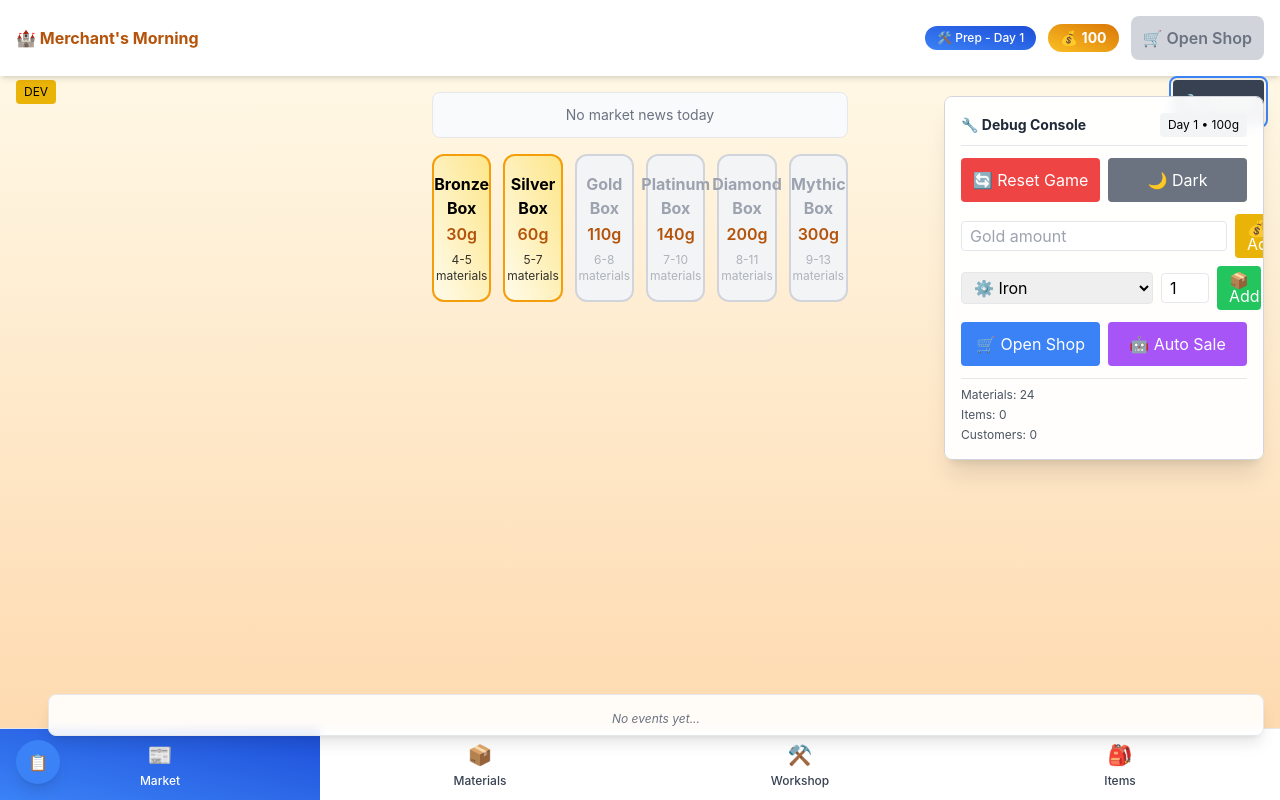
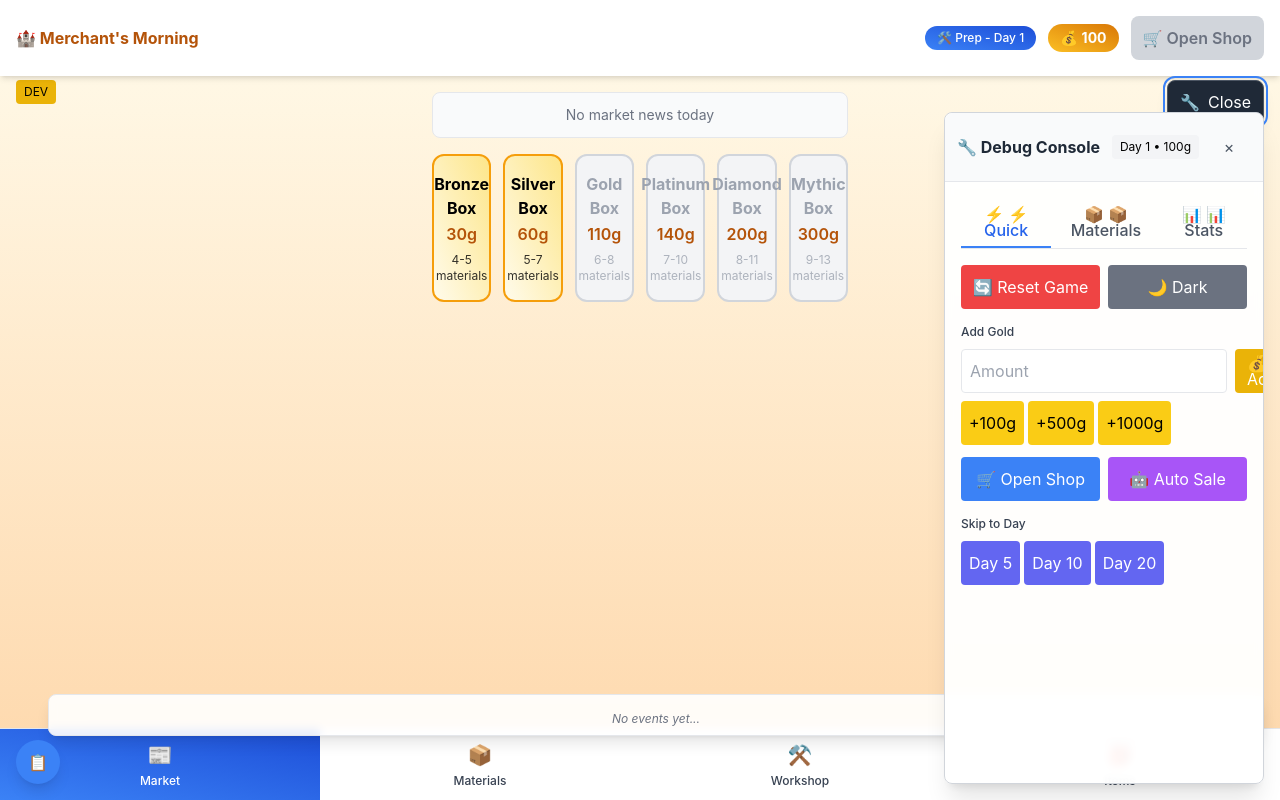
Before and after one commit to hendrism/merchants-morning, a React (Create React App) app: page / in a window 1280 px wide. Both pictures are taken after a click on the button "🔧 Debug". Built offline with nearby package versions, Linux system fonts and the light colour scheme.

Commit message:
fixing debug console

```diff
--- a/src/App.jsx
+++ b/src/App.jsx
@@ -98,6 +98,19 @@ const MerchantsMorning = () => {
   // Check if we're in development mode (more reliable check)
   const isDevelopment = !process.env.NODE_ENV || process.env.NODE_ENV === 'development';
 
+  // Add keyboard shortcut for debug console (Ctrl+D or Cmd+D)
+  useEffect(() => {
+    const handleKeyPress = (e) => {
+      if ((e.ctrlKey || e.metaKey) && e.key === 'd' && isDevelopment) {
+        e.preventDefault();
+        setShowDebug(prev => !prev);
+      }
+    };
+
+    document.addEventListener('keydown', handleKeyPress);
+    return () => document.removeEventListener('keydown', handleKeyPress);
+  }, [isDevelopment]);
+
   return (
     <div className="min-h-screen flex flex-col bg-gradient-to-b from-amber-50 to-orange-200">
       <Header
@@ -165,17 +178,55 @@ const MerchantsMorning = () => {
 
       <UpdateToast />
 
-      {/* Debug Tools - Always show in development, or when manually enabled */}
-      {(isDevelopment || showDebug) && (
+      {/* Debug Tools - Fixed visibility and positioning */}
+      {isDevelopment && (
         <>
+          {/* Debug Toggle Button - Always visible in development */}
           <button
-            className="fixed top-20 right-4 bg-gray-700 text-white px-3 py-1 rounded z-50 hover:bg-gray-600 transition-colors shadow-lg"
+            className="fixed top-20 right-4 bg-gray-800 text-white px-3 py-2 rounded-lg z-[60] hover:bg-gray-700 transition-colors shadow-lg border border-gray-600"
             onClick={() => setShowDebug(prev => !prev)}
-            title="Toggle Debug Console"
+            title="Toggle Debug Console (Ctrl+D)"
           >
-            {showDebug ? '🔧 Close' : '🔧 Debug'}
+            <span className="flex items-center gap-2">
+              <span>🔧</span>
+              <span className="hidden sm:inline">
+                {showDebug ? 'Close' : 'Debug'}
+              </span>
+            </span>
           </button>
+
+          {/* Debug Console - Better positioning to avoid conflicts */}
           {showDebug && (
+            <>
+              {/* Backdrop for mobile */}
+              <div
+                className="fixed inset-0 bg-black bg-opacity-25 z-[55] md:hidden"
+                onClick={() => setShowDebug(false)}
+              />
+
+              {/* Debug Console */}
+              <div className="fixed top-28 right-4 bottom-4 w-80 max-w-[calc(100vw-2rem)] bg-white/95 backdrop-blur-sm border border-gray-300 rounded-lg shadow-xl z-[65] flex flex-col">
+                {/* Console Header */}
+                <div className="flex items-center justify-between p-3 border-b bg-gray-50 rounded-t-lg">
+                  <h2 className="font-bold text-gray-800 flex items-center gap-2">
+                    🔧 Debug Console
+                  </h2>
+                  <div className="flex items-center gap-2">
+                    <div className="text-xs bg-gray-100 px-2 py-1 rounded">
+                      Day {gameState.day} • {gameState.gold}g
+                    </div>
+                    <button
+                      className="text-gray-600 hover:text-gray-800 text-xl leading-none"
+                      onClick={() => setShowDebug(false)}
+                      title="Close Debug Console"
+                    >
+                      ×
+                    </button>
+                  </div>
+                </div>
+
+                {/* Console Content - Scrollable */}
+                <div className="flex-1 overflow-y-auto">
                   <DebugConsole
                     gameState={gameState}
                     setGameState={setGameState}
@@ -183,11 +234,14 @@ const MerchantsMorning = () => {
                     openShop={openShop}
                     serveCustomer={serveCustomer}
                   />
+                </div>
+              </div>
+            </>
           )}
         </>
       )}
 
-      {/* Development mode indicator */}
+      {/* Development mode indicator - Updated positioning */}
       {isDevelopment && (
         <div className="fixed top-20 left-4 bg-yellow-500 text-black px-2 py-1 rounded text-xs z-40">
           DEV
--- a/src/components/DebugConsole.jsx
+++ b/src/components/DebugConsole.jsx
@@ -6,6 +6,7 @@ const DebugConsole = ({ gameState, setGameState, resetGame, openShop, serveCusto
   const [goldAmount, setGoldAmount] = useState('');
   const [materialId, setMaterialId] = useState(Object.keys(MATERIALS)[0]);
   const [materialAmount, setMaterialAmount] = useState('1');
+  const [activeTab, setActiveTab] = useState('quick'); // quick, materials, stats
   const [darkMode, setDarkMode] = useState(() =>
     document.documentElement.classList.contains('dark')
   );
@@ -53,15 +54,54 @@ const DebugConsole = ({ gameState, setGameState, resetGame, openShop, serveCusto
     }
   };
 
+  const addAllMaterials = () => {
+    setGameState(prev => ({
+      ...prev,
+      materials: Object.keys(MATERIALS).reduce((acc, matId) => {
+        acc[matId] = (prev.materials[matId] || 0) + 10;
+        return acc;
+      }, { ...prev.materials })
+    }));
+  };
+
+  const clearInventory = () => {
+    setGameState(prev => ({ ...prev, inventory: {} }));
+  };
+
+  const skipToDay = (day) => {
+    setGameState(prev => ({ ...prev, day, gold: prev.gold + (day - prev.day) * 100 }));
+  };
+
+  const tabs = [
+    { id: 'quick', label: '⚡ Quick', icon: '⚡' },
+    { id: 'materials', label: '📦 Materials', icon: '📦' },
+    { id: 'stats', label: '📊 Stats', icon: '📊' }
+  ];
+
   return (
-    <div className="fixed top-24 right-4 bg-white/95 backdrop-blur-sm border border-gray-300 rounded-lg shadow-xl p-4 w-80 z-50 text-sm space-y-3 max-h-96 overflow-y-auto">
-      <div className="flex items-center justify-between border-b pb-2">
-        <h2 className="font-bold text-gray-800">🔧 Debug Console</h2>
-        <div className="text-xs bg-gray-100 px-2 py-1 rounded">
-          Day {gameState.day} • {gameState.gold}g
-        </div>
+    <div className="p-4 text-sm space-y-4 h-full">
+      {/* Tab Navigation */}
+      <div className="flex border-b">
+        {tabs.map(tab => (
+          <button
+            key={tab.id}
+            className={`px-3 py-2 text-xs font-medium border-b-2 transition-colors ${
+              activeTab === tab.id
+                ? 'border-blue-500 text-blue-600'
+                : 'border-transparent text-gray-600 hover:text-gray-800'
+            }`}
+            onClick={() => setActiveTab(tab.id)}
+          >
+            <span className="mr-1">{tab.icon}</span>
+            {tab.label}
+          </button>
+        ))}
       </div>
 
+      {/* Quick Actions Tab */}
+      {activeTab === 'quick' && (
+        <div className="space-y-3">
+          {/* Game Controls */}
           <div className="grid grid-cols-2 gap-2">
             <button
               className="bg-red-500 hover:bg-red-600 text-white rounded p-2 text-xs transition-colors"
@@ -77,12 +117,14 @@ const DebugConsole = ({ gameState, setGameState, resetGame, openShop, serveCusto
             </button>
           </div>
 
+          {/* Quick Add Gold */}
           <div className="space-y-2">
-        <div className="flex gap-2 items-center">
+            <label className="text-xs font-medium text-gray-700">Add Gold</label>
+            <div className="flex gap-2">
               <input
                 type="number"
                 className="border rounded px-2 py-1 flex-1 text-xs"
-            placeholder="Gold amount"
+                placeholder="Amount"
                 value={goldAmount}
                 onChange={e => setGoldAmount(e.target.value)}
               />
@@ -93,34 +135,22 @@ const DebugConsole = ({ gameState, setGameState, resetGame, openShop, serveCusto
                 💰 Add
               </button>
             </div>
-
-        <div className="flex gap-2 items-center">
-          <select
-            className="border rounded px-2 py-1 flex-1 text-xs"
-            value={materialId}
-            onChange={e => setMaterialId(e.target.value)}
+            <div className="flex gap-1">
+              {[100, 500, 1000].map(amount => (
+                <button
+                  key={amount}
+                  className="bg-yellow-400 hover:bg-yellow-500 text-xs px-2 py-1 rounded transition-colors"
+                  onClick={() => {
+                    setGameState(prev => ({ ...prev, gold: prev.gold + amount }));
+                  }}
                 >
-            {Object.entries(MATERIALS).map(([id, m]) => (
-              <option key={id} value={id}>
-                {m.icon} {m.name}
-              </option>
+                  +{amount}g
+                </button>
               ))}
-          </select>
-          <input
-            type="number"
-            className="border rounded px-2 py-1 w-12 text-xs"
-            value={materialAmount}
-            onChange={e => setMaterialAmount(e.target.value)}
-          />
-          <button
-            className="bg-green-500 hover:bg-green-600 text-white px-3 py-1 rounded text-xs transition-colors"
-            onClick={addMaterial}
-          >
-            📦 Add
-          </button>
             </div>
           </div>
 
+          {/* Game Phase Controls */}
           <div className="grid grid-cols-2 gap-2">
             <button
               className="bg-blue-500 hover:bg-blue-600 text-white rounded p-2 text-xs transition-colors"
@@ -136,13 +166,121 @@ const DebugConsole = ({ gameState, setGameState, resetGame, openShop, serveCusto
             </button>
           </div>
 
-      <div className="border-t pt-2">
-        <div className="text-xs text-gray-600 space-y-1">
-          <div>Materials: {Object.values(gameState.materials || {}).reduce((a, b) => a + b, 0)}</div>
-          <div>Items: {Object.values(gameState.inventory || {}).reduce((a, b) => a + b, 0)}</div>
-          <div>Customers: {gameState.customers?.length || 0}</div>
+          {/* Quick Day Skip */}
+          <div className="space-y-2">
+            <label className="text-xs font-medium text-gray-700">Skip to Day</label>
+            <div className="flex gap-1">
+              {[5, 10, 20].map(day => (
+                <button
+                  key={day}
+                  className="bg-indigo-500 hover:bg-indigo-600 text-white text-xs px-2 py-1 rounded transition-colors"
+                  onClick={() => skipToDay(day)}
+                >
+                  Day {day}
+                </button>
+              ))}
             </div>
           </div>
+        </div>
+      )}
+
+      {/* Materials Tab */}
+      {activeTab === 'materials' && (
+        <div className="space-y-3">
+          <div className="flex gap-2">
+            <button
+              className="bg-green-500 hover:bg-green-600 text-white px-3 py-1 rounded text-xs transition-colors flex-1"
+              onClick={addAllMaterials}
+            >
+              📦 Add All Materials (+10)
+            </button>
+            <button
+              className="bg-red-500 hover:bg-red-600 text-white px-3 py-1 rounded text-xs transition-colors"
+              onClick={clearInventory}
+            >
+              🗑️ Clear Inventory
+            </button>
+          </div>
+
+          <div className="space-y-2">
+            <label className="text-xs font-medium text-gray-700">Add Specific Material</label>
+            <select
+              className="border rounded px-2 py-1 w-full text-xs"
+              value={materialId}
+              onChange={e => setMaterialId(e.target.value)}
+            >
+              {Object.entries(MATERIALS).map(([id, m]) => (
+                <option key={id} value={id}>
+                  {m.icon} {m.name} ({m.rarity})
+                </option>
+              ))}
+            </select>
+            <div className="flex gap-2">
+              <input
+                type="number"
+                className="border rounded px-2 py-1 w-16 text-xs"
+                value={materialAmount}
+                onChange={e => setMaterialAmount(e.target.value)}
+              />
+              <button
+                className="bg-green-500 hover:bg-green-600 text-white px-3 py-1 rounded text-xs transition-colors flex-1"
+                onClick={addMaterial}
+              >
+                📦 Add Material
+              </button>
+            </div>
+          </div>
+        </div>
+      )}
+
+      {/* Stats Tab */}
+      {activeTab === 'stats' && (
+        <div className="space-y-3">
+          <div className="text-xs space-y-2">
+            <div className="grid grid-cols-2 gap-2">
+              <div className="bg-gray-50 p-2 rounded">
+                <div className="font-medium">Materials</div>
+                <div className="text-gray-600">
+                  {Object.values(gameState.materials || {}).reduce((a, b) => a + b, 0)} total
+                </div>
+              </div>
+              <div className="bg-gray-50 p-2 rounded">
+                <div className="font-medium">Items</div>
+                <div className="text-gray-600">
+                  {Object.values(gameState.inventory || {}).reduce((a, b) => a + b, 0)} total
+                </div>
+              </div>
+            </div>
+
+            <div className="bg-gray-50 p-2 rounded">
+              <div className="font-medium">Customers</div>
+              <div className="text-gray-600">
+                {gameState.customers?.length || 0} waiting
+              </div>
+            </div>
+
+            <div className="bg-gray-50 p-2 rounded">
+              <div className="font-medium">Earnings</div>
+              <div className="text-gray-600">
+                {gameState.totalEarnings || 0}g total
+              </div>
+            </div>
+
+            {gameState.marketBias && (
+              <div className="bg-blue-50 p-2 rounded">
+                <div className="font-medium">Market Bias</div>
+                <div className="text-xs space-y-1">
+                  {Object.entries(gameState.marketBias).map(([key, value]) => (
+                    <div key={key}>
+                      {key}: +{(value * 100).toFixed(0)}%
+                    </div>
+                  ))}
+                </div>
+              </div>
+            )}
+          </div>
+        </div>
+      )}
     </div>
   );
 };
```
Lines whose indentation alone changed are shown as unchanged.
